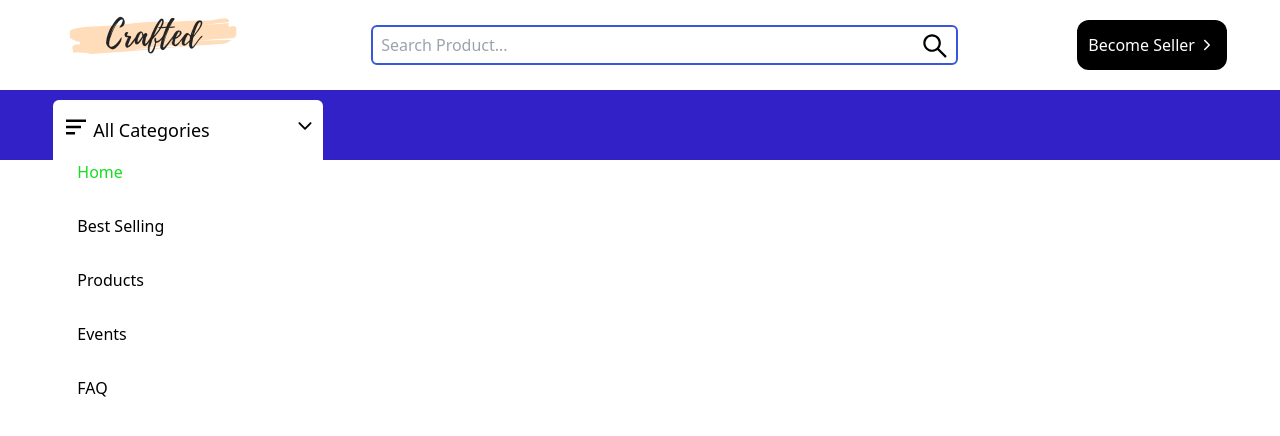
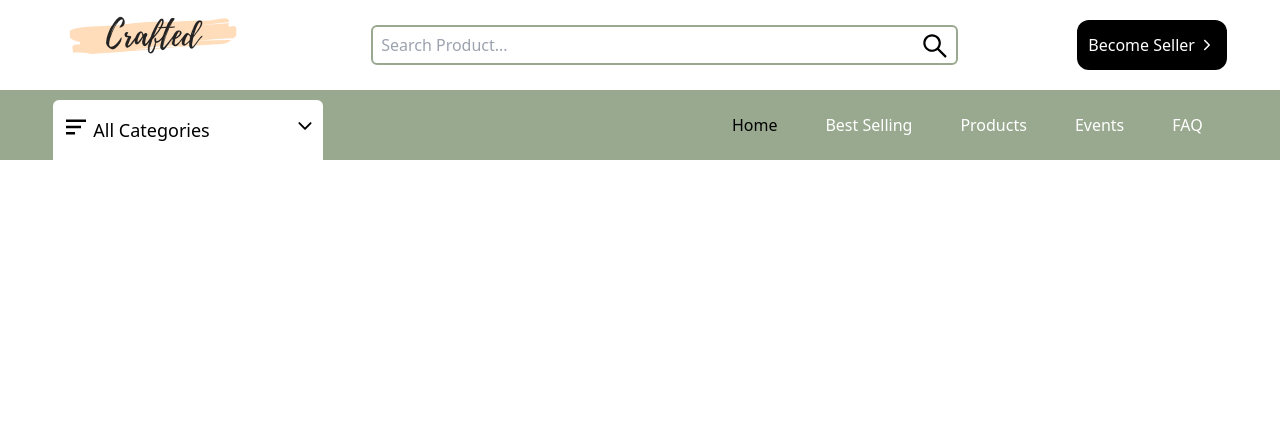
Before and after one commit to 5487suni/Crafted, a React (Create React App) app in the folder client/: page / in a window 1280 px wide. Shown: the top 436 px of the page. Built offline with nearby package versions, Linux system fonts and the light colour scheme.

Commit message:
header components

```diff
--- a/client/src/components/layout/Header.jsx
+++ b/client/src/components/layout/Header.jsx
@@ -42,6 +42,7 @@ const Header = ({activeHeading}) => {
               <img src={Logoimg} alt="" />
               </Link>
           </div>
+
           {/* search box */}
           <div className="w-[50%] relative">
             <input
@@ -49,7 +50,7 @@ const Header = ({activeHeading}) => {
               placeholder="Search Product..."
               value={searchTerm}
               onChange={handleSearchChange}
-              className="h-[40px] w-full px-2 border-[#3957db] border-[2px] rounded-md"
+              className="h-[40px] w-full px-2 border-[#99A98F] border-[2px] rounded-md"
             />
             <AiOutlineSearch
               size={30}
@@ -89,11 +90,11 @@ const Header = ({activeHeading}) => {
         </div>
     </div>
 
-    <div className={`${active === true ? "shadow-sm fixed top-0 left-0 " : null} 800px:flex items-center justify-between w-full bg-[#3321c8] h-[70px]`}>
+    <div className={`${active === true ? "shadow-sm fixed top-0 left-0 " : null} 800px:flex items-center justify-between w-full bg-[#99A98F] h-[70px]`}>
         <div className={`${styles.section} relative ${styles.normalFlex} justify-between`}>
           {/* categories */}
           <div onClick={() => setDropDown(!dropDown)}>
-            <div className="relative h-[60px] mt-[10px] w-[270px] 1000px:block">
+            <div className="relative h-[60px] mt-[10px] w-[270px] 1000px:">
               <BiMenuAltLeft size={30} className="absolute top-3 left-2" />
                 <button
                 className={`h-[100%] w-full flex justify-between items-center pl-10 bg-white font-sans text-lg font-[500] select-none rounded-t-md`}>
@@ -105,19 +106,17 @@ const Header = ({activeHeading}) => {
                 className="absolute right-2 top-4 cursor-pointer"
                 onClick={() => setDropDown(!dropDown)}
                 />
-                {
-                  dropDown ? (
+                {dropDown ? (
                     <DropDown
                     categoriesData={categoriesData}
                     setDropDown={setDropDown}
                     />
-                  ) : null
-                }
+                  ) : null }
+            </div>
+          </div>
           {/* navitems */}
           <div className={`${styles.normalFlex}`}>
             <Navbar active={activeHeading}/>
-                </div>
-            </div>
           </div>
         </div>
       </div>
--- a/client/src/components/layout/Navbar.jsx
+++ b/client/src/components/layout/Navbar.jsx
@@ -5,12 +5,12 @@ import styles from "../../styles/styles";
 
 const Navbar = ({active}) =>{
     return(
-        <div className={`block 800px:${styles.normalFlex}`}>
+        <div className={`flex 800px:${styles.normalFlex}`}>
             {
                 navItems && navItems.map((i, index) => (
                     <div className="flex">
                         <Link to = {i.url}
-                        className={`${active === index+1 ? "text-[#17dd1f]" : "text-black 800px:text-[#fff]"} pb-[30px] 800px:pb-0 font-[500] px-6 cursor-pointer}`}
+                        className={`${active === index+1 ? "text-black" : "text-[#fff]"} font-[500] px-6 cursor-pointer}`}
                         >
                         {i.title}
                         </Link>
```
Lines whose indentation alone changed are shown as unchanged.
